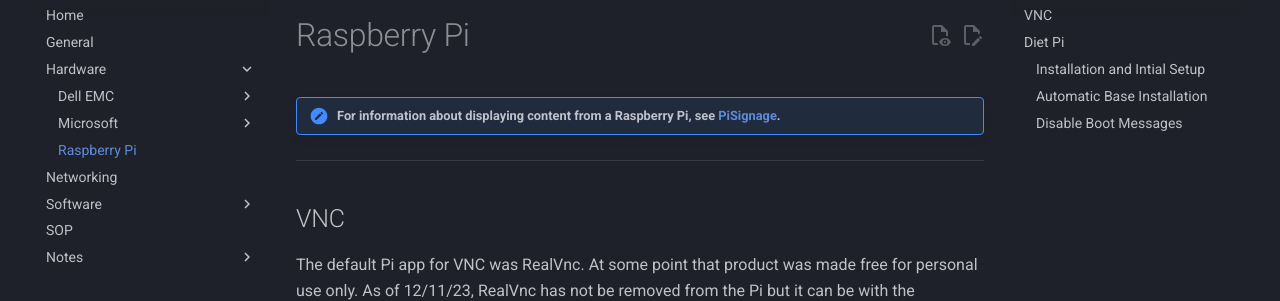
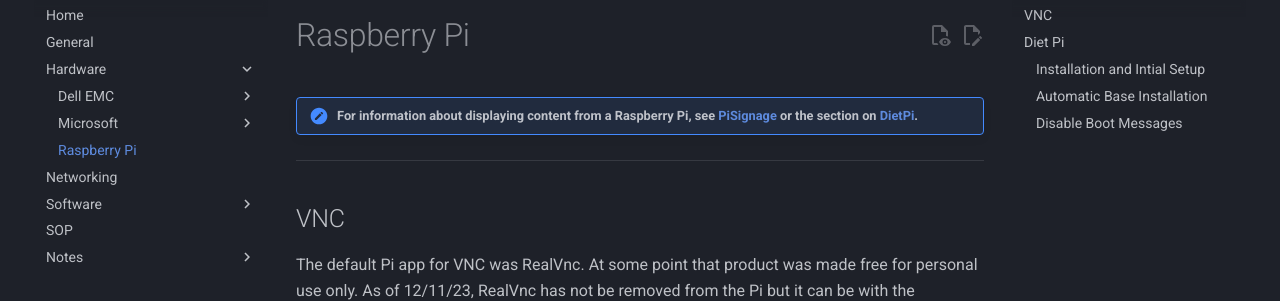
Before and after one commit to rmscode/binary-garden, an MkDocs documentation site: the page built from docs/hardware/raspberrypi.md, in a window 1280 px wide and 900 px high. Shown: the part 123-424 px from the top of the window. Built offline with MkDocs 1.6.1 and Material for MkDocs 9.7.7, drawn with Linux system fonts in a browser that asks for light colours; comment, search, counter and statistics services are not loaded.

Commit message:
Update raspberrypi.md

```diff
--- a/docs/hardware/raspberrypi.md
+++ b/docs/hardware/raspberrypi.md
@@ -1,6 +1,6 @@
 # Raspberry Pi
 
-!!! note "For information about displaying content from a Raspberry Pi, see [PiSignage](../software/pisignage.md)."
+!!! note "For information about displaying content from a Raspberry Pi, see [PiSignage](../software/pisignage.md) or the section on [DietPi](#diet-pi)."
 
 ---
 
@@ -71,7 +71,7 @@
 2. Flash the image to an SD card. I used the [Raspberry Pi Imager](https://www.raspberrypi.org/software/), but something else like [Balena Etcher](https://www.balena.io/etcher/) will work as well.
 3. Place the SD card in the Pi and power it on.
 4. Follow the prompts on the screen to be guided through the initial setup.
-   - Alternatively, you can follow the [section below](#automatic-base-installation) for an automated first-boot experience.
+      - Alternatively, you can follow the [section below](#automatic-base-installation) for an automated first-boot experience.
 
 DietPi is minimal by design, allowing you to choose what software you want ot install and use. Just run `dietpi-software` and install whichever DietPi optimized software you'd like. To make further changes to your configuration, you can run `dietpi-launcher`.
 
```
Also changed, not shown: other parts of docs/hardware/raspberrypi.md (+1 -1 lines).
